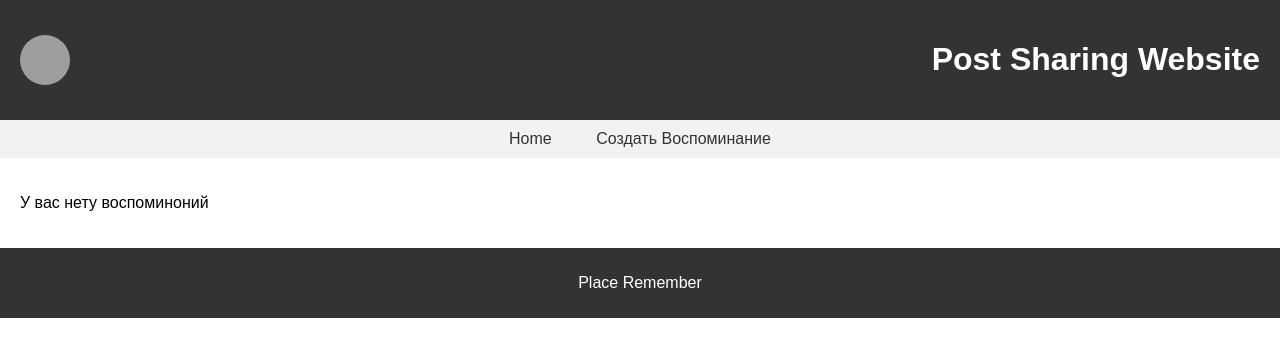
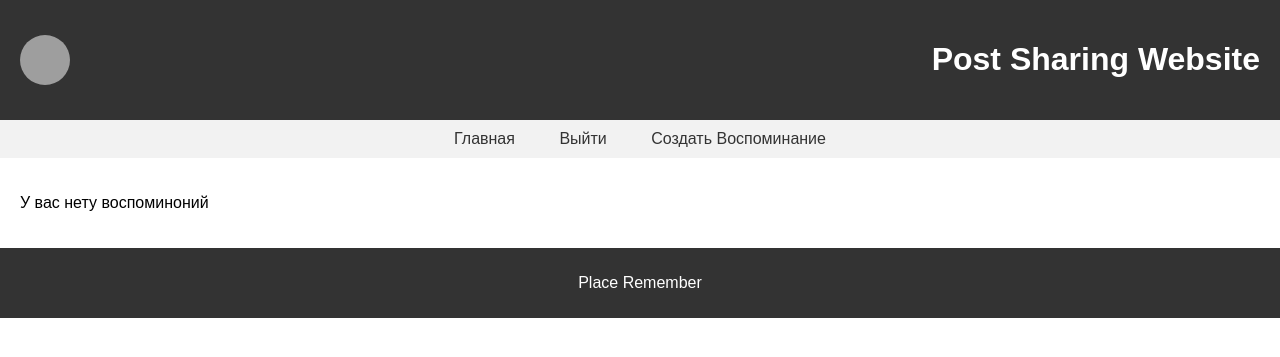
Before and after one commit to maxahist/Places_remember, a Django app: template place_remeber/templates/main.html in a window 1280 px wide. Shown: the top 357 px of the page. Run offline with Django 5.2, Linux system fonts and the light colour scheme; the template is opened without the code that fills it, so the values that code supplies are empty; grey boxes are pictures that could not be loaded.

Commit message:
logout option added

```diff
--- a/place_remeber/templates/main.html
+++ b/place_remeber/templates/main.html
@@ -81,8 +81,8 @@
     </header>
 
     <nav>
-        <a href="#">Home</a>
-
+        <a href="#">Главная</a>
+        <a href="{% url 'account_logout' %}">Выйти</a>
         <a href="{% url 'remembers:remember_create' %}">Создать Воспоминание</a>
 
     </nav>
```
